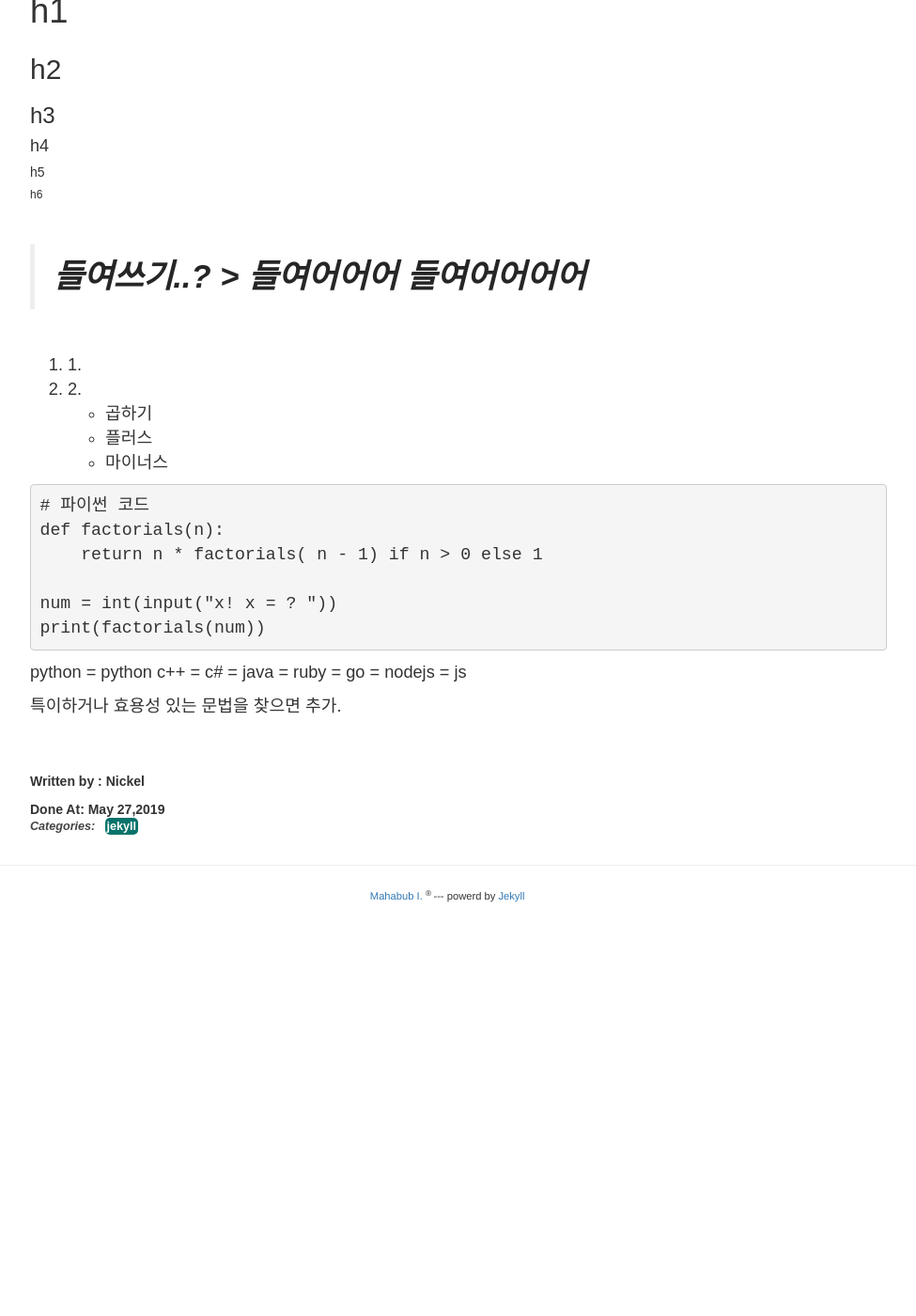
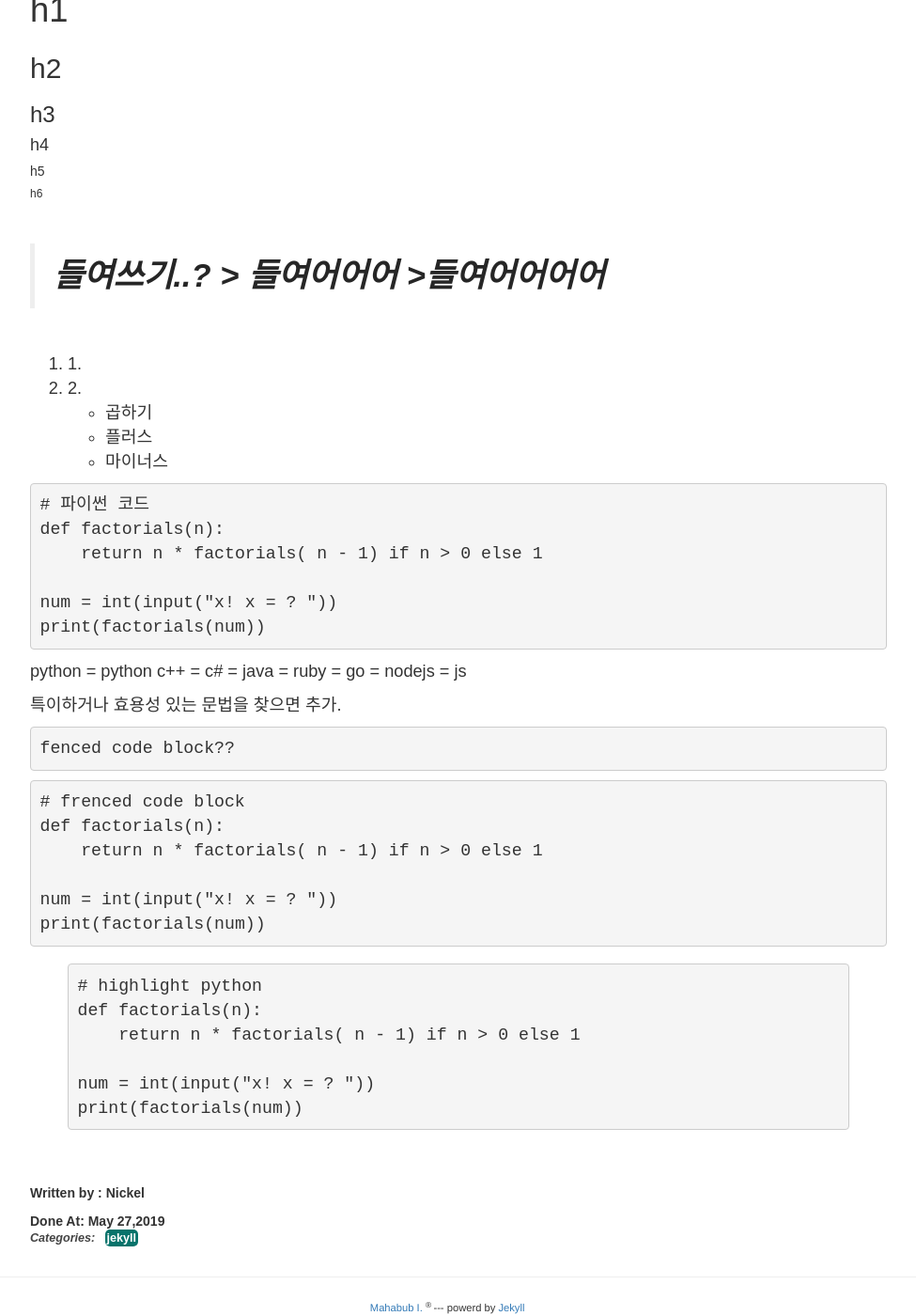
Before and after one commit to kiki912002/informationsea.github.io, a Jekyll site: the page built from _posts/2029-05-29-jekyll.md, in a window 1280 px wide and 1400 px high, scrolled down 1506 px. Shown: the whole window at 94% size, without its empty margins (152-1127 px from the left). Built offline with Jekyll 4.4.1, drawn with Linux system fonts in a browser that asks for light colours; nearby versions of some CDN libraries; library files that are not in the unit come from our copies; comment, search, counter and statistics services are not loaded; before the commit the page ends 2468 px from its top, so only the background shows below that; some of the changed text lies outside the part shown.

Commit message:
5/29 블로그 수정

````diff
--- a/_posts/2029-05-29-jekyll.md
+++ b/_posts/2029-05-29-jekyll.md
@@ -56,14 +55,16 @@ print(factorials(num))
 ###### h6
 
 > 들여쓰기..?
-    > 들여어어어
-        들여어어어어
+        > 들여어어어
+                >들여어어어어
+
 
 1. 1.
 2. 2.
 * 곱하기
 + 플러스
 - 마이너스
+
 
 ```python
 # 파이썬 코드
@@ -83,3 +84,26 @@ go =
 nodejs = js
 
 특이하거나 효용성 있는 문법을 찾으면 추가.
+
+
+~~~
+fenced code block??
+~~~
+
+~~~python
+# frenced code block
+def factorials(n):
+    return n * factorials( n - 1) if n > 0 else 1
+
+num = int(input("x! x = ? "))
+print(factorials(num))
+~~~
+
+{% highlight python %}
+# highlight python
+def factorials(n):
+    return n * factorials( n - 1) if n > 0 else 1
+
+num = int(input("x! x = ? "))
+print(factorials(num))
+{% endhighlight %}
````
Also changed, not shown: other parts of _posts/2029-05-29-jekyll.md (+5 -6 lines), 1 other file.
